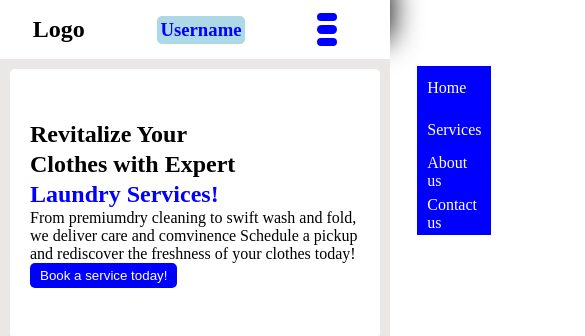
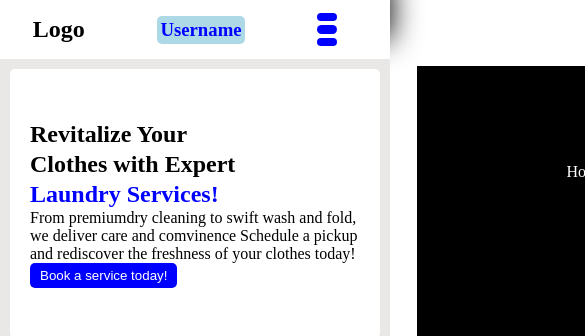
Before and after one commit to Abdulaskar07/up-Task-7, a plain HTML site: page index.html in a window 390 px wide. Shown: the top 336 px of the page, 585 px wide, since content can reach past the window. Drawn offline with Linux system fonts and the light colour scheme.

Commit message:
Add files via upload

```diff
--- a/Style.css
+++ b/Style.css
@@ -109,19 +109,23 @@ img {
     }
     .hambuger-nav{
         position: absolute;
+        width: 40vh;
         display: flex;
         flex-direction: column;
-        background-color: blue;
+        background-color: black;
         color: white;
+        align-items: center;
+        justify-content: center;
         margin-top: 20px;
         margin-left: 100px;
-        height: 20vh;
+        height: 100vh;
 
     }
 
     .hambuger:hover~ .hambuger-nav{
-        margin-left:-10px ;
+        margin-left:-30vh ;
     }
+
     .sub-nav ul:hover{
         background-color: lightblue;
     }
```
